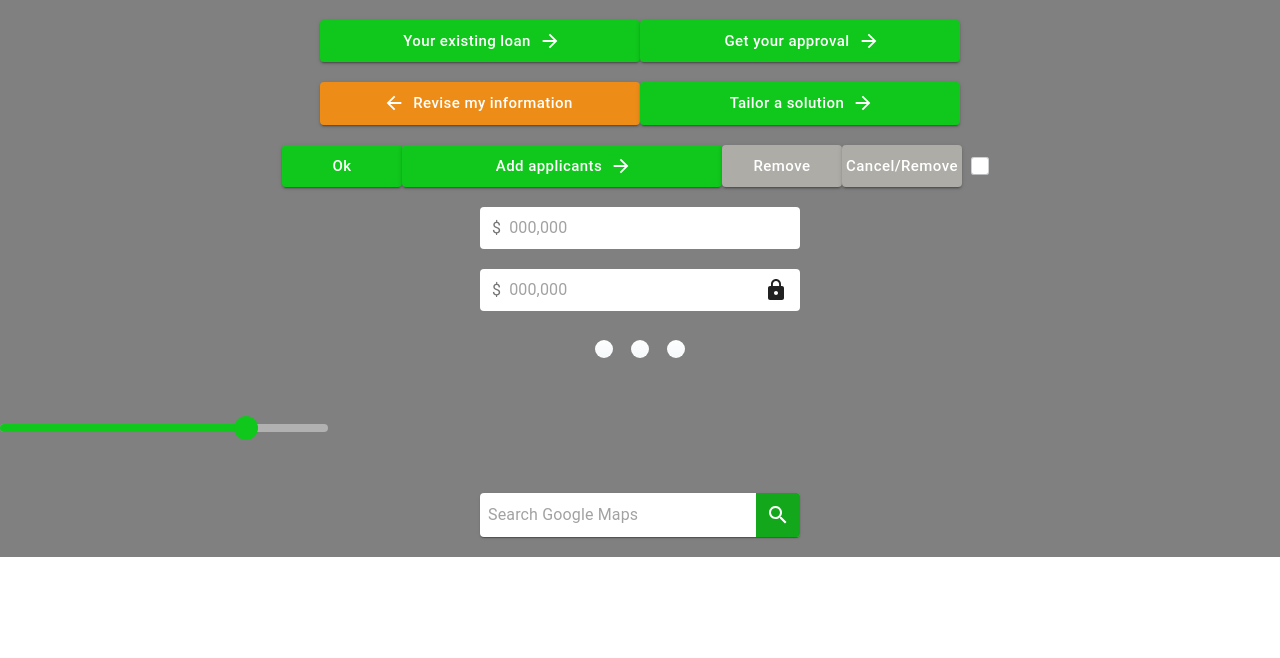
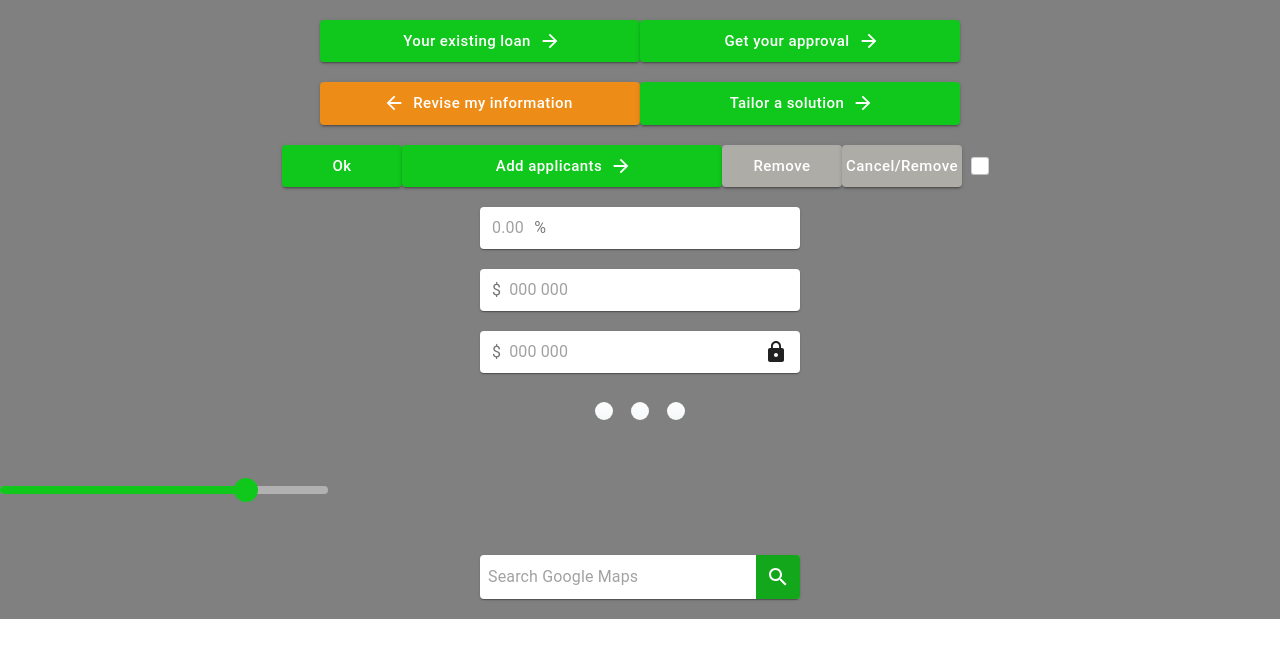
Before and after one commit to Sahil1109/amm_designs, a React (Create React App) app: page / in a window 1280 px wide. Shown: the top 658 px of the page. Built offline with nearby package versions, Linux system fonts and the light colour scheme.

Commit message:
Make better TextField

```diff
--- a/src/Components/StyledField.js
+++ b/src/Components/StyledField.js
@@ -3,6 +3,7 @@ import Paper from "@material-ui/core/Paper";
 import InputBase from "@material-ui/core/InputBase";
 import InputAdornment from "@material-ui/core/InputAdornment";
 import { makeStyles } from "@material-ui/core/styles";
+import { TextField } from "@material-ui/core";
 export const fieldStyles = makeStyles((theme) => ({
   root: {
     padding: "4px 3px",
@@ -17,26 +18,26 @@ export const fieldStyles = makeStyles((theme) => ({
     flex: 1,
   },
 }));
-function StyledField() {
+function StyledField(props) {
   const classes = fieldStyles();
 
   return (
     <div>
-      <Paper elevation="0" className={classes.root}>
+      <Paper elevation={1} className={classes.root}>
         <InputBase
-          className={classes.input}
-          placeholder="000,000"
-          startAdornment={<InputAdornment position="start">$</InputAdornment>}
+          className={classes.input} {...props}
+          // startAdornment={<InputAdornment position="start">$</InputAdornment>}
         />
+        {/* <TextField  className={classes.input} {...props} ></TextField> */}
       </Paper>
-      <br></br>
+      {/* <br></br>
       <Paper elevation="0" className={classes.root}>
         <InputBase
           className={classes.input}
           placeholder="0.0"
           endAdornment={<InputAdornment position="start">%</InputAdornment>}
         />
-      </Paper>
+      </Paper> */}
     </div>
   );
 }
--- a/src/Components/TextFieldAmm.js
+++ b/src/Components/TextFieldAmm.js
@@ -1,14 +1,35 @@
 import React from "react";
-import Paper from "@material-ui/core/Paper";
-import InputBase from "@material-ui/core/InputBase";
 import InputAdornment from "@material-ui/core/InputAdornment";
-import { fieldStyles } from "./StyledField";
+import StyledField, { fieldStyles } from "./StyledField";
 import LockIcon from "@material-ui/icons/Lock";
 export default function TextFieldAmm() {
   const classes = fieldStyles();
   return (
     <div>
-      <Paper elevation={0} className={classes.root}>
+      <StyledField
+        placeholder="0.00"
+        endAdornment={
+          <InputAdornment position="start" style={{marginRight:"250px"}}>
+            {/* <LockIcon></LockIcon>{" "} */}%
+          </InputAdornment>
+        }
+      ></StyledField>
+      <br></br>
+      <StyledField
+        placeholder="000 000"
+        startAdornment={<InputAdornment position="start">$</InputAdornment>}
+      ></StyledField>
+      <br></br>
+      <StyledField
+        placeholder="000 000"
+        startAdornment={<InputAdornment position="start">$</InputAdornment>}
+        endAdornment={
+          <InputAdornment position="start">
+            <LockIcon></LockIcon>{" "}
+          </InputAdornment>
+        }
+      ></StyledField>
+      {/* <Paper elevation={0} className={classes.root}>
         <InputBase
           className={classes.input}
           placeholder="000,000"
@@ -27,7 +48,7 @@ export default function TextFieldAmm() {
             </InputAdornment>
           }
         />
-      </Paper>
+      </Paper> */}
     </div>
 
     // <Paper elevation="0" className={classes.root}>
```
